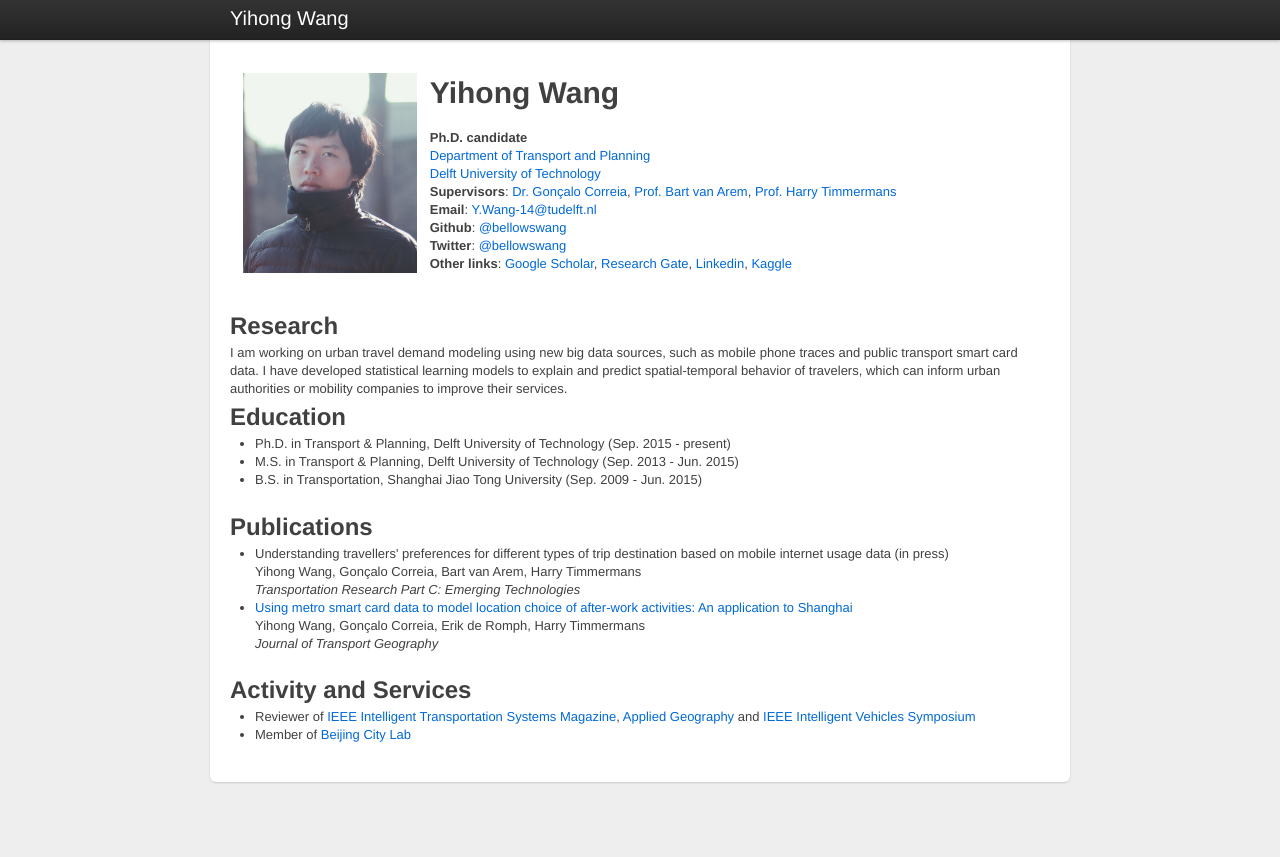
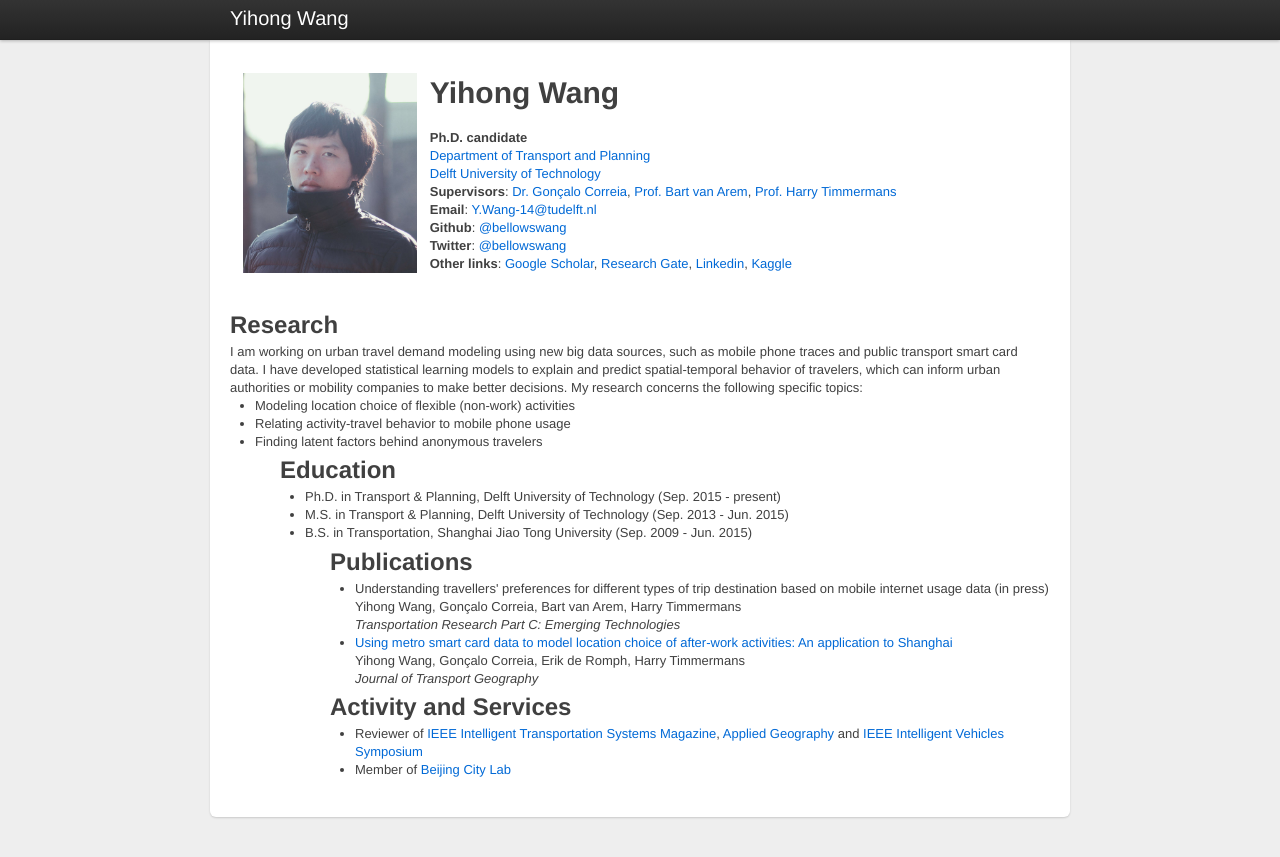
Before and after one commit to bellowswang/bellowswang.github.io, a Jekyll site: the page built from index.html, in a window 1280 px wide. Shown: the top 857 px of the page. Built offline with Jekyll 4.4.1, drawn with Linux system fonts in a browser that asks for light colours.

Commit message:
CV update

```diff
--- a/_includes/themes/tqchen-twitter/default.html
+++ b/_includes/themes/tqchen-twitter/default.html
@@ -5,7 +5,6 @@
     <title>{{ page.title }}</title>
     {% if page.description %}<meta name="description" content="{{ page.description }}">{% endif %}
     <meta name="author" content="{{ site.author.name }}">
-    <meta name="viewport" content="width=device-width, initial-scale=1">
 
     <!-- Le HTML5 shim, for IE6-8 support of HTML elements -->
     <!--[if lt IE 9]>
--- a/index.html
+++ b/index.html
@@ -29,19 +29,24 @@ title: Yihong Wang
   <b>Other links</b>: <a href="https://scholar.google.nl/citations?user=NtLuILkAAAAJ&hl=en">Google Scholar</a>, <a href="https://www.researchgate.net/profile/Yihong_Wang12">Research Gate</a>, <a href="https://www.linkedin.com/in/yihong-wang-28645847">Linkedin</a>, <a href="https://www.kaggle.com/yihongwang">Kaggle</a>
 </div>
 
-<div style="padding:0.8px;"> </div>
+<div style="padding:0.6px;"> </div>
 <h2>Research</h2>
-I am working on urban travel demand modeling using new big data sources, such as mobile phone traces and public transport smart card data. I have developed statistical learning models to explain and predict spatial-temporal behavior of travelers, which can inform urban authorities or mobility companies to improve their services.
+I am working on urban travel demand modeling using new big data sources, such as mobile phone traces and public transport smart card data. I have developed statistical learning models to explain and predict spatial-temporal behavior of travelers, which can inform urban authorities or mobility companies to make better decisions. My research concerns the following specific topics:
+<ul>
+  <li> Modeling location choice of flexible (non-work) activities
+  <li> Relating activity-travel behavior to mobile phone usage
+  <li> Finding latent factors behind anonymous travelers
+<ul>
 
-<div style="padding:0.8px;"> </div>
+<div style="padding:0.6px;"> </div>
 <h2>Education</h2>
 <ul>
   <li> Ph.D. in Transport & Planning, Delft University of Technology (Sep. 2015 - present)
   <li> M.S. in Transport & Planning, Delft University of Technology (Sep. 2013 - Jun. 2015)
   <li> B.S. in Transportation, Shanghai Jiao Tong University (Sep. 2009 - Jun. 2015)
-</ul>
+<ul>
 
-<div style="padding:0.8px;"> </div>
+<div style="padding:0.6px;"> </div>
 <h2>Publications</h2>
 <ul>
   <li> Understanding travellers' preferences for different types of trip destination based on mobile internet usage data (in press)</br>
@@ -52,7 +57,7 @@ I am working on urban travel demand modeling using new big data sources, such as
     <i>Journal of Transport Geography</i></br>
 </ul>
 
-<div style="padding:0.8px;"> </div>
+<div style="padding:0.6px;"> </div>
 <h2>Activity and Services</h2>
 <ul>
   <li> Reviewer of <a href="http://ieeexplore.ieee.org/xpl/RecentIssue.jsp?punumber=5117645">IEEE Intelligent Transportation Systems Magazine</a>, <a href="https://www.journals.elsevier.com/applied-geography">Applied Geography</a> and <a href="http://www.2018iv.org/">IEEE Intelligent Vehicles Symposium</a>
```
